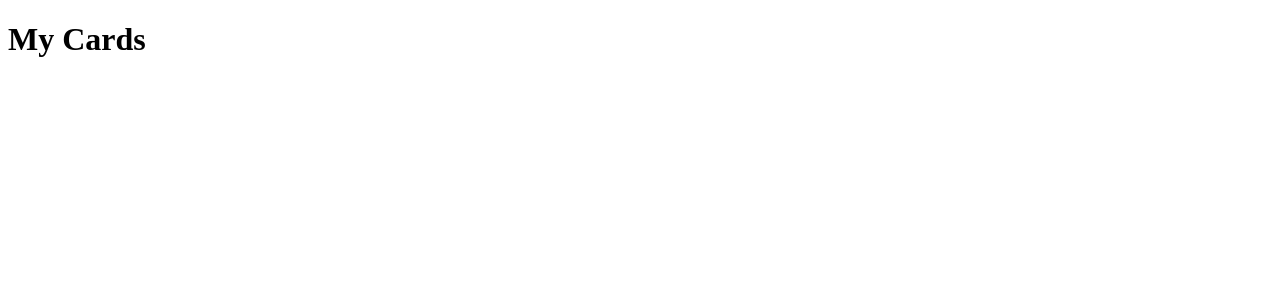
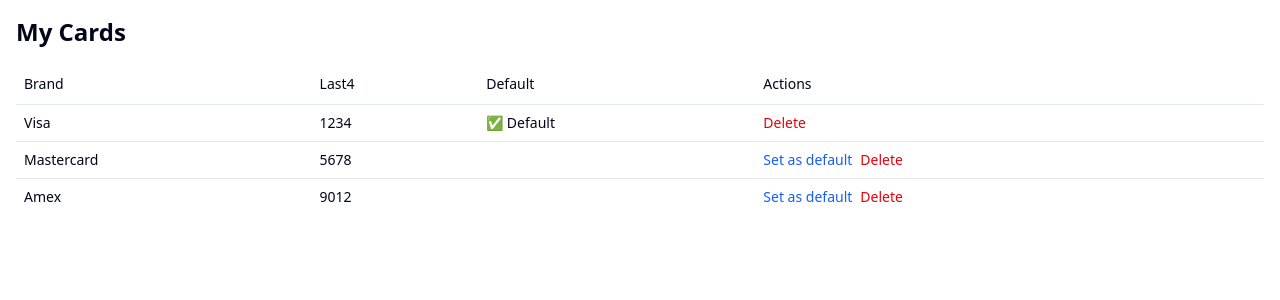
Before and after one commit to MariiaZhk/paycards-manager, a React (Vite) app: page /my-cards in a window 1280 px wide. Shown: the top 300 px of the page. Built offline with nearby package versions, Linux system fonts and the light colour scheme.

Commit message:
feat: basic implementation of cards table with actions

```diff
--- a/package.json
+++ b/package.json
@@ -17,8 +17,7 @@
     "react": "^19.1.0",
     "react-dom": "^19.1.0",
     "react-router-dom": "^7.6.3",
-    "tailwind-merge": "^3.3.1",
-    "tailwindcss": "^4.1.11"
+    "tailwind-merge": "^3.3.1"
   },
   "devDependencies": {
     "@eslint/js": "^9.29.0",
@@ -26,10 +25,13 @@
     "@types/react": "^19.1.8",
     "@types/react-dom": "^19.1.6",
     "@vitejs/plugin-react": "^4.5.2",
+    "autoprefixer": "^10.4.21",
     "eslint": "^9.29.0",
     "eslint-plugin-react-hooks": "^5.2.0",
     "eslint-plugin-react-refresh": "^0.4.20",
     "globals": "^16.2.0",
+    "postcss": "^8.5.6",
+    "tailwindcss": "^4.1.11",
     "tw-animate-css": "^1.3.4",
     "typescript": "~5.8.3",
     "typescript-eslint": "^8.34.1",
--- /dev/null
+++ b/src/components/ui/Table.tsx
@@ -0,0 +1,114 @@
+import * as React from "react"
+
+import { cn } from "@/lib/utils"
+
+function Table({ className, ...props }: React.ComponentProps<"table">) {
+  return (
+    <div
+      data-slot="table-container"
+      className="relative w-full overflow-x-auto"
+    >
+      <table
+        data-slot="table"
+        className={cn("w-full caption-bottom text-sm", className)}
+        {...props}
+      />
+    </div>
+  )
+}
+
+function TableHeader({ className, ...props }: React.ComponentProps<"thead">) {
+  return (
+    <thead
+      data-slot="table-header"
+      className={cn("[&_tr]:border-b", className)}
+      {...props}
+    />
+  )
+}
+
+function TableBody({ className, ...props }: React.ComponentProps<"tbody">) {
+  return (
+    <tbody
+      data-slot="table-body"
+      className={cn("[&_tr:last-child]:border-0", className)}
+      {...props}
+    />
+  )
+}
+
+function TableFooter({ className, ...props }: React.ComponentProps<"tfoot">) {
+  return (
+    <tfoot
+      data-slot="table-footer"
+      className={cn(
+        "bg-muted/50 border-t font-medium [&>tr]:last:border-b-0",
+        className
+      )}
+      {...props}
+    />
+  )
+}
+
+function TableRow({ className, ...props }: React.ComponentProps<"tr">) {
+  return (
+    <tr
+      data-slot="table-row"
+      className={cn(
+        "hover:bg-muted/50 data-[state=selected]:bg-muted border-b transition-colors",
+        className
+      )}
+      {...props}
+    />
+  )
+}
+
+function TableHead({ className, ...props }: React.ComponentProps<"th">) {
+  return (
+    <th
+      data-slot="table-head"
+      className={cn(
+        "text-foreground h-10 px-2 text-left align-middle font-medium whitespace-nowrap [&:has([role=checkbox])]:pr-0 [&>[role=checkbox]]:translate-y-[2px]",
+        className
+      )}
+      {...props}
+    />
+  )
+}
+
+function TableCell({ className, ...props }: React.ComponentProps<"td">) {
+  return (
+    <td
+      data-slot="table-cell"
+      className={cn(
+        "p-2 align-middle whitespace-nowrap [&:has([role=checkbox])]:pr-0 [&>[role=checkbox]]:translate-y-[2px]",
+        className
+      )}
+      {...props}
+    />
+  )
+}
+
+function TableCaption({
+  className,
+  ...props
+}: React.ComponentProps<"caption">) {
+  return (
+    <caption
+      data-slot="table-caption"
+      className={cn("text-muted-foreground mt-4 text-sm", className)}
+      {...props}
+    />
+  )
+}
+
+export {
+  Table,
+  TableHeader,
+  TableBody,
+  TableFooter,
+  TableHead,
+  TableRow,
+  TableCell,
+  TableCaption,
+}
--- /dev/null
+++ b/src/data/mockCards.ts
@@ -0,0 +1,22 @@
+import type { Card } from "@/common/types";
+
+export const mockCards: Card[] = [
+  {
+    id: "1",
+    brand: "visa",
+    last4: "1234",
+    isDefault: true,
+  },
+  {
+    id: "2",
+    brand: "mastercard",
+    last4: "5678",
+    isDefault: false,
+  },
+  {
+    id: "3",
+    brand: "amex",
+    last4: "9012",
+    isDefault: false,
+  },
+];
--- a/src/main.tsx
+++ b/src/main.tsx
@@ -1,6 +1,7 @@
 import { StrictMode } from "react";
 import { createRoot } from "react-dom/client";
 import App from "./App.tsx";
+import "./styles/index.css";
 
 createRoot(document.getElementById("root")!).render(
   <StrictMode>
--- a/src/pages/MyCardsPage.tsx
+++ b/src/pages/MyCardsPage.tsx
@@ -1,7 +1,71 @@
+import { useState } from "react";
+import { mockCards } from "../data/mockCards";
+import type { Card } from "@/common/types";
+import {
+  Table,
+  TableBody,
+  TableCell,
+  TableHead,
+  TableHeader,
+  TableRow,
+} from "@/components/ui/Table";
+
 const MyCardsPage = () => {
+  const [cards, setCards] = useState<Card[]>(mockCards);
+
+  const handleDelete = (id: string) => {
+    setCards((prev) => prev.filter((c) => c.id !== id));
+  };
+
+  const handleSetDefault = (id: string) => {
+    setCards((prev) =>
+      prev.map((card) => ({
+        ...card,
+        isDefault: card.id === id,
+      }))
+    );
+  };
+
   return (
-    <div>
-      <h1>My Cards</h1>
+    <div className="p-4">
+      <h1 className="text-2xl font-bold mb-4">My Cards</h1>
+
+      <Table>
+        <TableHeader>
+          <TableRow>
+            <TableHead>Brand</TableHead>
+            <TableHead>Last4</TableHead>
+            <TableHead>Default</TableHead>
+            <TableHead>Actions</TableHead>
+          </TableRow>
+        </TableHeader>
+
+        <TableBody>
+          {cards.map((card) => (
+            <TableRow key={card.id}>
+              <TableCell className="capitalize">{card.brand}</TableCell>
+              <TableCell>{card.last4}</TableCell>
+              <TableCell>{card.isDefault ? "✅ Default" : ""}</TableCell>
+              <TableCell className="space-x-2">
+                {!card.isDefault && (
+                  <button
+                    onClick={() => handleSetDefault(card.id)}
+                    className="text-blue-600 hover:underline"
+                  >
+                    Set as default
+                  </button>
+                )}
+                <button
+                  onClick={() => handleDelete(card.id)}
+                  className="text-red-600 hover:underline"
+                >
+                  Delete
+                </button>
+              </TableCell>
+            </TableRow>
+          ))}
+        </TableBody>
+      </Table>
     </div>
   );
 };
--- /dev/null
+++ b/tailwind.config.js
@@ -0,0 +1,8 @@
+/** @type {import('tailwindcss').Config} */
+export default {
+  content: ["./index.html", "./src/**/*.{js,ts,jsx,tsx}"],
+  theme: {
+    extend: {},
+  },
+  plugins: [],
+};
```
Also changed, not shown: src/common/types.ts (+9 -0 lines), 1 other file (tests, documents, lock files or other folders).
